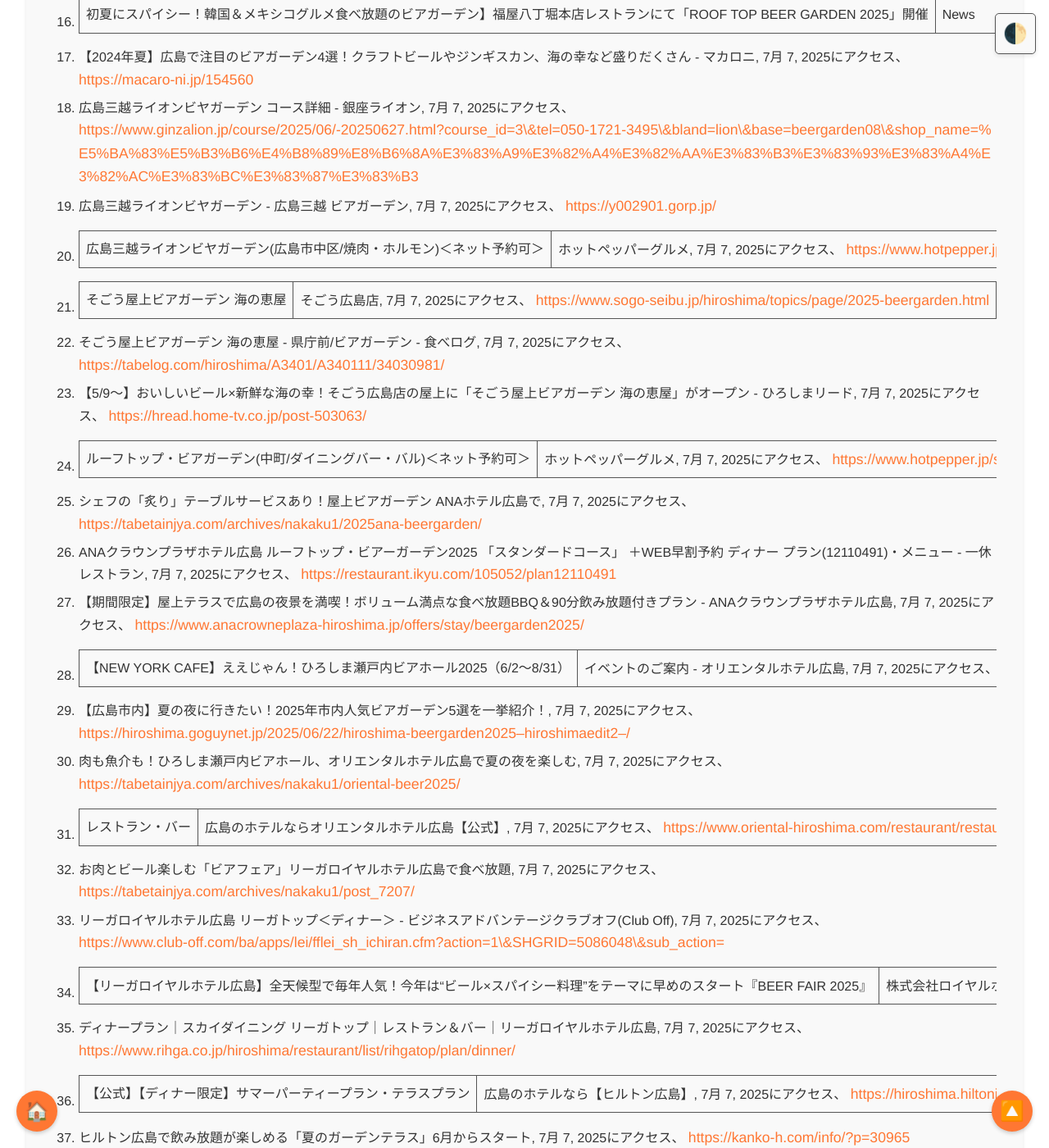
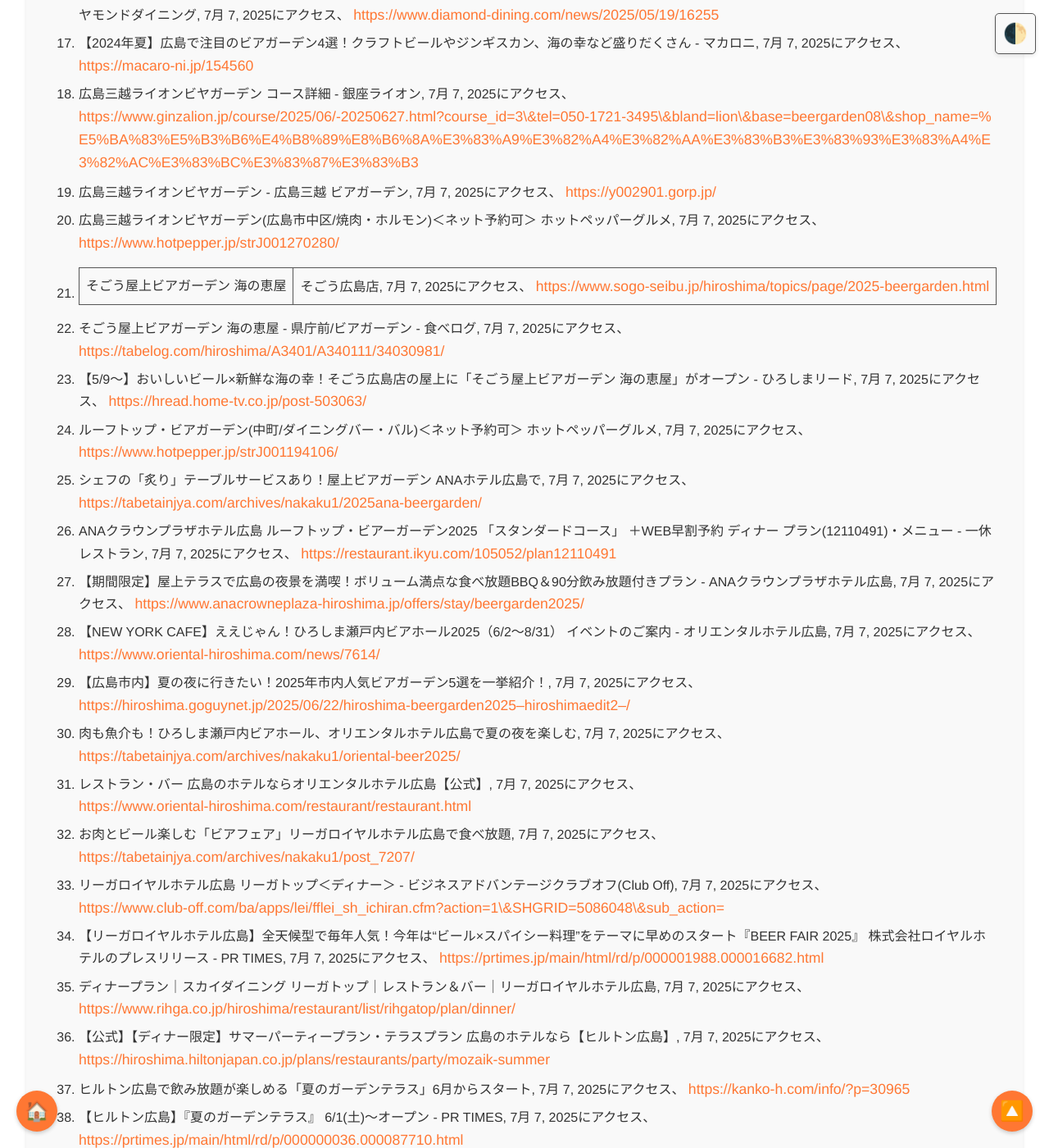
Before and after one commit to aegisfleet/share-deepresearch, a Jekyll site: the page built from _topics/hiroshima-beer-garden/index.md, in a window 1280 px wide and 1400 px high, scrolled down 12206 px. Shown: the whole window at 82% size. Built offline with Jekyll 4.4.1, drawn with Linux system fonts in a browser that asks for light colours; some of the changed text lies outside the part shown.

Commit message:
Auto update files

```diff
--- a/_topics/hiroshima-beer-garden/index.md
+++ b/_topics/hiroshima-beer-garden/index.md
@@ -248,7 +248,7 @@ ANAクラウンプラザホテルが提供するのは、量よりも質、賑
 2. エールエールA館 屋上パノラマビアガーデン(広島駅/ダイニングバー ..., 7月 7, 2025にアクセス、 [https://www.hotpepper.jp/strJ001000140/](https://www.hotpepper.jp/strJ001000140/)
 3. 広島でおすすめのビアガーデン2025 \- Let's ENJOY TOKYO, 7月 7, 2025にアクセス、 [https://www.enjoytokyo.jp/feature/beer/aoj\_area\_chugoku\_hiroshima/](https://www.enjoytokyo.jp/feature/beer/aoj_area_chugoku_hiroshima/)
 4. 【5/16～】広島市南区で「エールエールA館屋上パノラマビアガーデン」開催中！時間制限なしでゆったりと料理やドリンクを楽しもう \- ひろしまリード, 7月 7, 2025にアクセス、 [https://hread.home-tv.co.jp/post-510304/](https://hread.home-tv.co.jp/post-510304/)
-5. エールエールA館 屋上パノラマビアガーデン(ダイニングバー・バル)のドリンク | ホットペッパーグルメ, 7月 7, 2025にアクセス、 [https://www.hotpepper.jp/strJ001000140/drink/](https://www.hotpepper.jp/strJ001000140/drink/)
+5. エールエールA館 屋上パノラマビアガーデン(ダイニングバー・バル)のドリンク ホットペッパーグルメ, 7月 7, 2025にアクセス、 [https://www.hotpepper.jp/strJ001000140/drink/](https://www.hotpepper.jp/strJ001000140/drink/)
 6. 福屋広島駅前店 屋上 パノラマ ビアガーデン, 7月 7, 2025にアクセス、 [https://www.fukuya-dept.co.jp/pdf/chirashi/20230503/beerGarden23\_eki.pdf](https://www.fukuya-dept.co.jp/pdf/chirashi/20230503/beerGarden23_eki.pdf)
 7. 【2025年版】広島市内のビアガーデン, 7月 7, 2025にアクセス、 [https://beergarden-jp.com/hiroshima/hiroshimashi/](https://beergarden-jp.com/hiroshima/hiroshimashi/)
 8. 毎年好評のBBQガーデンを今年も開催！ ～駅直結 \- ホテルグランヴィア広島, 7月 7, 2025にアクセス、 [https://www.hgh.co.jp/upload/common/45c293b69720643d0e5426734f0a3e77286cbfc9.pdf](https://www.hgh.co.jp/upload/common/45c293b69720643d0e5426734f0a3e77286cbfc9.pdf)
@@ -259,27 +259,27 @@ ANAクラウンプラザホテルが提供するのは、量よりも質、賑
 13. 【広島・八丁堀｜初夏にスパイシー！韓国＆メキシコグルメ食べ ..., 7月 7, 2025にアクセス、 [https://prtimes.jp/main/html/rd/p/000001604.000007303.html](https://prtimes.jp/main/html/rd/p/000001604.000007303.html)
 14. 【広島・八丁堀｜煌めく屋上ガーデンでビアタイム】福屋八丁堀本店にて「ルーフトップビアガーデン2024」開催中！ \- PR TIMES, 7月 7, 2025にアクセス、 [https://prtimes.jp/main/html/rd/p/000001479.000007303.html](https://prtimes.jp/main/html/rd/p/000001479.000007303.html)
 15. イルミネーションと黒毛和牛が人気！福屋八丁堀のルーフトップビアガーデン2024開催中 \- 旅やか広島, 7月 7, 2025にアクセス、 [https://kanko-h.com/info/?p=30444](https://kanko-h.com/info/?p=30444)
-16. 初夏にスパイシー！韓国＆メキシコグルメ食べ放題のビアガーデン】福屋八丁堀本店レストランにて「ROOF TOP BEER GARDEN 2025」開催 | News | ダイヤモンドダイニング, 7月 7, 2025にアクセス、 [https://www.diamond-dining.com/news/2025/05/19/16255](https://www.diamond-dining.com/news/2025/05/19/16255)
+16. 初夏にスパイシー！韓国＆メキシコグルメ食べ放題のビアガーデン】福屋八丁堀本店レストランにて「ROOF TOP BEER GARDEN 2025」開催 News ダイヤモンドダイニング, 7月 7, 2025にアクセス、 [https://www.diamond-dining.com/news/2025/05/19/16255](https://www.diamond-dining.com/news/2025/05/19/16255)
 17. 【2024年夏】広島で注目のビアガーデン4選！クラフトビールやジンギスカン、海の幸など盛りだくさん \- マカロニ, 7月 7, 2025にアクセス、 [https://macaro-ni.jp/154560](https://macaro-ni.jp/154560)
 18. 広島三越ライオンビヤガーデン コース詳細 \- 銀座ライオン, 7月 7, 2025にアクセス、 [https://www.ginzalion.jp/course/2025/06/-20250627.html?course\_id=3\&tel=050-1721-3495\&bland=lion\&base=beergarden08\&shop\_name=%E5%BA%83%E5%B3%B6%E4%B8%89%E8%B6%8A%E3%83%A9%E3%82%A4%E3%82%AA%E3%83%B3%E3%83%93%E3%83%A4%E3%82%AC%E3%83%BC%E3%83%87%E3%83%B3](https://www.ginzalion.jp/course/2025/06/-20250627.html?course_id=3&tel=050-1721-3495&bland=lion&base=beergarden08&shop_name=%E5%BA%83%E5%B3%B6%E4%B8%89%E8%B6%8A%E3%83%A9%E3%82%A4%E3%82%AA%E3%83%B3%E3%83%93%E3%83%A4%E3%82%AC%E3%83%BC%E3%83%87%E3%83%B3)
 19. 広島三越ライオンビヤガーデン \- 広島三越 ビアガーデン, 7月 7, 2025にアクセス、 [https://y002901.gorp.jp/](https://y002901.gorp.jp/)
-20. 広島三越ライオンビヤガーデン(広島市中区/焼肉・ホルモン)＜ネット予約可＞ | ホットペッパーグルメ, 7月 7, 2025にアクセス、 [https://www.hotpepper.jp/strJ001270280/](https://www.hotpepper.jp/strJ001270280/)
+20. 広島三越ライオンビヤガーデン(広島市中区/焼肉・ホルモン)＜ネット予約可＞ ホットペッパーグルメ, 7月 7, 2025にアクセス、 [https://www.hotpepper.jp/strJ001270280/](https://www.hotpepper.jp/strJ001270280/)
 21. そごう屋上ビアガーデン 海の恵屋 |そごう広島店, 7月 7, 2025にアクセス、 [https://www.sogo-seibu.jp/hiroshima/topics/page/2025-beergarden.html](https://www.sogo-seibu.jp/hiroshima/topics/page/2025-beergarden.html)
 22. そごう屋上ビアガーデン 海の恵屋 \- 県庁前/ビアガーデン \- 食べログ, 7月 7, 2025にアクセス、 [https://tabelog.com/hiroshima/A3401/A340111/34030981/](https://tabelog.com/hiroshima/A3401/A340111/34030981/)
 23. 【5/9～】おいしいビール×新鮮な海の幸！そごう広島店の屋上に「そごう屋上ビアガーデン 海の恵屋」がオープン \- ひろしまリード, 7月 7, 2025にアクセス、 [https://hread.home-tv.co.jp/post-503063/](https://hread.home-tv.co.jp/post-503063/)
-24. ルーフトップ・ビアガーデン(中町/ダイニングバー・バル)＜ネット予約可＞ | ホットペッパーグルメ, 7月 7, 2025にアクセス、 [https://www.hotpepper.jp/strJ001194106/](https://www.hotpepper.jp/strJ001194106/)
+24. ルーフトップ・ビアガーデン(中町/ダイニングバー・バル)＜ネット予約可＞ ホットペッパーグルメ, 7月 7, 2025にアクセス、 [https://www.hotpepper.jp/strJ001194106/](https://www.hotpepper.jp/strJ001194106/)
 25. シェフの「炙り」テーブルサービスあり！屋上ビアガーデン ANAホテル広島で, 7月 7, 2025にアクセス、 [https://tabetainjya.com/archives/nakaku1/2025ana-beergarden/](https://tabetainjya.com/archives/nakaku1/2025ana-beergarden/)
 26. ANAクラウンプラザホテル広島 ルーフトップ・ビアーガーデン2025 「スタンダードコース」 ＋WEB早割予約 ディナー プラン(12110491)・メニュー \- 一休レストラン, 7月 7, 2025にアクセス、 [https://restaurant.ikyu.com/105052/plan12110491](https://restaurant.ikyu.com/105052/plan12110491)
 27. 【期間限定】屋上テラスで広島の夜景を満喫！ボリューム満点な食べ放題BBQ＆90分飲み放題付きプラン \- ANAクラウンプラザホテル広島, 7月 7, 2025にアクセス、 [https://www.anacrowneplaza-hiroshima.jp/offers/stay/beergarden2025/](https://www.anacrowneplaza-hiroshima.jp/offers/stay/beergarden2025/)
-28. 【NEW YORK CAFE】ええじゃん！ひろしま瀬戸内ビアホール2025（6/2～8/31） | イベントのご案内 \- オリエンタルホテル広島, 7月 7, 2025にアクセス、 [https://www.oriental-hiroshima.com/news/7614/](https://www.oriental-hiroshima.com/news/7614/)
+28. 【NEW YORK CAFE】ええじゃん！ひろしま瀬戸内ビアホール2025（6/2～8/31） イベントのご案内 \- オリエンタルホテル広島, 7月 7, 2025にアクセス、 [https://www.oriental-hiroshima.com/news/7614/](https://www.oriental-hiroshima.com/news/7614/)
 29. 【広島市内】夏の夜に行きたい！2025年市内人気ビアガーデン5選を一挙紹介！, 7月 7, 2025にアクセス、 [https://hiroshima.goguynet.jp/2025/06/22/hiroshima-beergarden2025--hiroshimaedit2--/](https://hiroshima.goguynet.jp/2025/06/22/hiroshima-beergarden2025--hiroshimaedit2--/)
 30. 肉も魚介も！ひろしま瀬戸内ビアホール、オリエンタルホテル広島で夏の夜を楽しむ, 7月 7, 2025にアクセス、 [https://tabetainjya.com/archives/nakaku1/oriental-beer2025/](https://tabetainjya.com/archives/nakaku1/oriental-beer2025/)
-31. レストラン・バー | 広島のホテルならオリエンタルホテル広島【公式】, 7月 7, 2025にアクセス、 [https://www.oriental-hiroshima.com/restaurant/restaurant.html](https://www.oriental-hiroshima.com/restaurant/restaurant.html)
+31. レストラン・バー 広島のホテルならオリエンタルホテル広島【公式】, 7月 7, 2025にアクセス、 [https://www.oriental-hiroshima.com/restaurant/restaurant.html](https://www.oriental-hiroshima.com/restaurant/restaurant.html)
 32. お肉とビール楽しむ「ビアフェア」リーガロイヤルホテル広島で食べ放題, 7月 7, 2025にアクセス、 [https://tabetainjya.com/archives/nakaku1/post\_7207/](https://tabetainjya.com/archives/nakaku1/post_7207/)
 33. リーガロイヤルホテル広島 リーガトップ＜ディナー＞ \- ビジネスアドバンテージクラブオフ(Club Off), 7月 7, 2025にアクセス、 [https://www.club-off.com/ba/apps/lei/fflei\_sh\_ichiran.cfm?action=1\&SHGRID=5086048\&sub\_action=](https://www.club-off.com/ba/apps/lei/fflei_sh_ichiran.cfm?action=1&SHGRID=5086048&sub_action)
-34. 【リーガロイヤルホテル広島】全天候型で毎年人気！今年は“ビール×スパイシー料理”をテーマに早めのスタート『BEER FAIR 2025』 | 株式会社ロイヤルホテルのプレスリリース \- PR TIMES, 7月 7, 2025にアクセス、 [https://prtimes.jp/main/html/rd/p/000001988.000016682.html](https://prtimes.jp/main/html/rd/p/000001988.000016682.html)
+34. 【リーガロイヤルホテル広島】全天候型で毎年人気！今年は“ビール×スパイシー料理”をテーマに早めのスタート『BEER FAIR 2025』 株式会社ロイヤルホテルのプレスリリース \- PR TIMES, 7月 7, 2025にアクセス、 [https://prtimes.jp/main/html/rd/p/000001988.000016682.html](https://prtimes.jp/main/html/rd/p/000001988.000016682.html)
 35. ディナープラン｜スカイダイニング リーガトップ｜レストラン＆バー｜リーガロイヤルホテル広島, 7月 7, 2025にアクセス、 [https://www.rihga.co.jp/hiroshima/restaurant/list/rihgatop/plan/dinner/](https://www.rihga.co.jp/hiroshima/restaurant/list/rihgatop/plan/dinner/)
-36. 【公式】【ディナー限定】サマーパーティープラン・テラスプラン | 広島のホテルなら【ヒルトン広島】, 7月 7, 2025にアクセス、 [https://hiroshima.hiltonjapan.co.jp/plans/restaurants/party/mozaik-summer](https://hiroshima.hiltonjapan.co.jp/plans/restaurants/party/mozaik-summer)
+36. 【公式】【ディナー限定】サマーパーティープラン・テラスプラン 広島のホテルなら【ヒルトン広島】, 7月 7, 2025にアクセス、 [https://hiroshima.hiltonjapan.co.jp/plans/restaurants/party/mozaik-summer](https://hiroshima.hiltonjapan.co.jp/plans/restaurants/party/mozaik-summer)
 37. ヒルトン広島で飲み放題が楽しめる「夏のガーデンテラス」6月からスタート, 7月 7, 2025にアクセス、 [https://kanko-h.com/info/?p=30965](https://kanko-h.com/info/?p=30965)
 38. 【ヒルトン広島】『夏のガーデンテラス』 6/1(土)～オープン \- PR TIMES, 7月 7, 2025にアクセス、 [https://prtimes.jp/main/html/rd/p/000000036.000087710.html](https://prtimes.jp/main/html/rd/p/000000036.000087710.html)
 39. 紙屋町シャレオを楽しもう！ 屋内型ビアガーデンなどのイベントも ..., 7月 7, 2025にアクセス、 [https://mrs.living.jp/hiroshima/a\_topics/article/6232857](https://mrs.living.jp/hiroshima/a_topics/article/6232857)
--- a/_topics/hiroshima-beer-garden/infographic.html
+++ b/_topics/hiroshima-beer-garden/infographic.html
@@ -1,6 +1,9 @@
 <!DOCTYPE html>
 <html lang="ja">
 <head>
+    <script async src="https://pagead2.googlesyndication.com/pagead/js/adsbygoogle.js?client=ca-pub-3122674942116250" crossorigin="anonymous"></script>
+    <link rel="icon" type="image/png" sizes="32x32" href="/share-deepresearch/assets/favicon/favicon-32x32.png">
+    <link rel="icon" type="image/png" sizes="16x16" href="/share-deepresearch/assets/favicon/favicon-16x16.png">
     <meta charset="UTF-8">
     <meta name="viewport" content="width=device-width, initial-scale=1.0">
     <title>広島ビアガーデンインフォグラフィック 2025</title>
```
